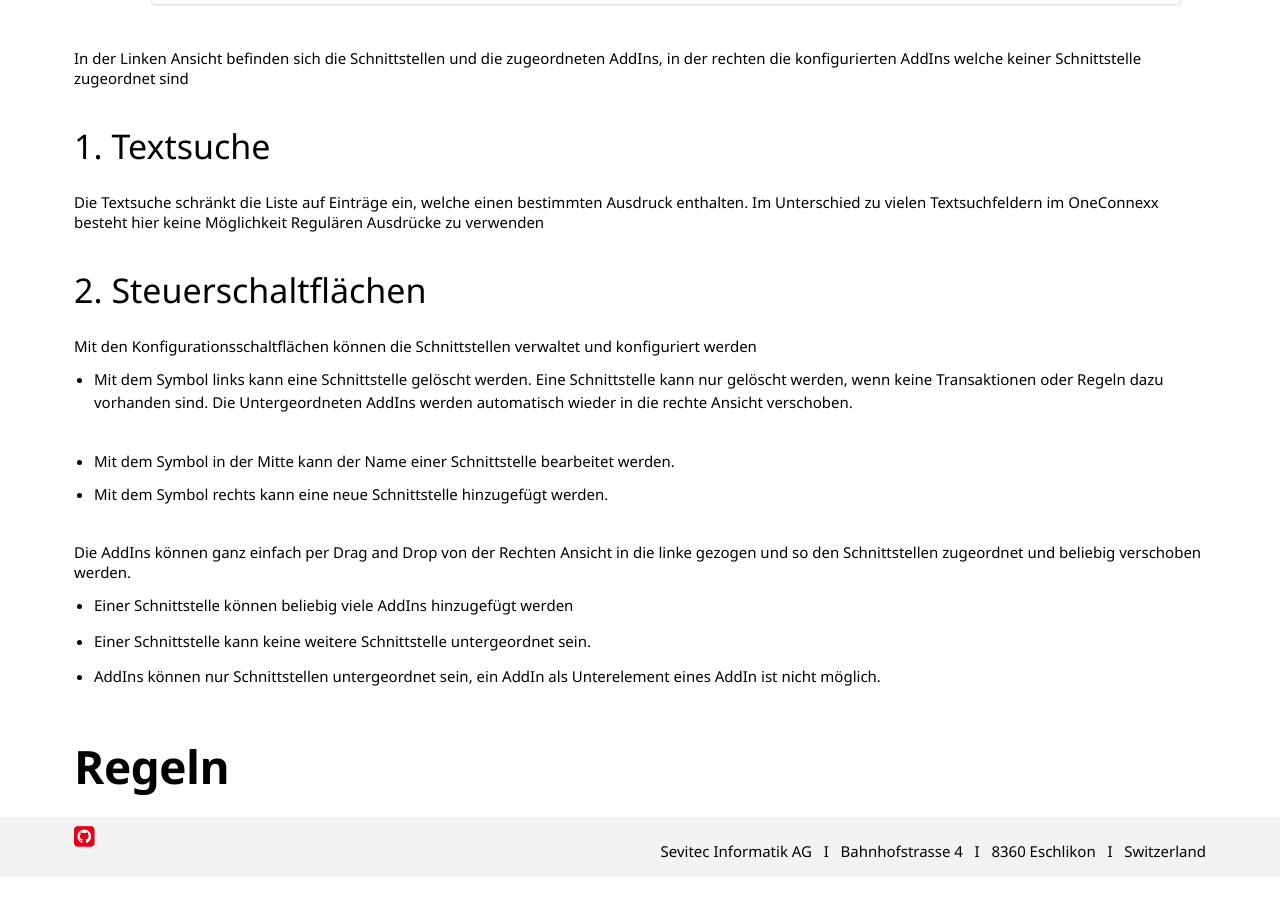
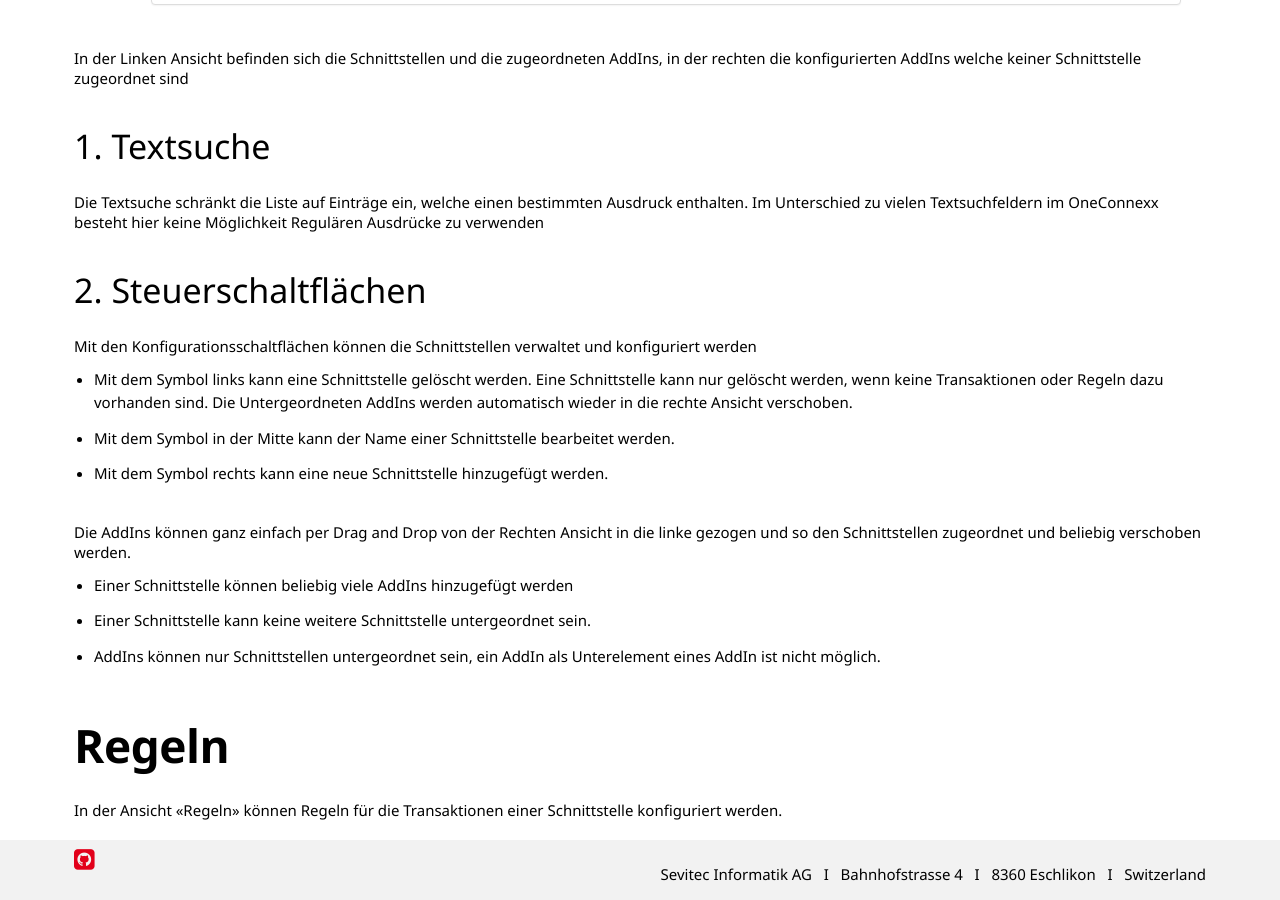
Before and after one commit to primesoft-group/oneconnexx-docs, a Jekyll site: the page built from _pages/webclient/de/ueberwachung.md, in a window 1280 px wide and 900 px high, scrolled down 3238 px. Built offline with Jekyll 4.4.1, drawn with Linux system fonts in a browser that asks for light colours; nearby versions of some CDN libraries; some web fonts are replaced; before the commit the page ends 4115 px from its top, so only the background shows below that.

Commit message:
Arbeit an Überwachungsseite

```diff
--- a/_pages/webclient/de/ueberwachung.md
+++ b/_pages/webclient/de/ueberwachung.md
@@ -74,7 +74,6 @@ Mit den Konfigurationsschaltflächen können die Schnittstellen verwaltet und ko
 
 * Mit dem Symbol links kann eine Schnittstelle gelöscht werden. Eine Schnittstelle kann nur gelöscht werden, wenn keine Transaktionen oder Regeln dazu vorhanden sind. Die Untergeordneten AddIns werden automatisch wieder in die rechte Ansicht verschoben.
 * Mit dem Symbol in der Mitte kann der Name einer Schnittstelle bearbeitet werden.
-
 * Mit dem Symbol rechts kann eine neue Schnittstelle hinzugefügt werden.
 
 Die AddIns können ganz einfach per Drag and Drop von der Rechten Ansicht in die linke gezogen und so den Schnittstellen zugeordnet und beliebig verschoben werden.
@@ -83,5 +82,5 @@ Die AddIns können ganz einfach per Drag and Drop von der Rechten Ansicht in die
 * Einer Schnittstelle kann keine weitere Schnittstelle untergeordnet sein.
 * AddIns können nur Schnittstellen untergeordnet sein, ein AddIn als Unterelement eines AddIn ist nicht möglich.
 
-
 ## __Regeln__
+In der Ansicht «Regeln» können Regeln für die Transaktionen einer Schnittstelle konfiguriert werden.
```
